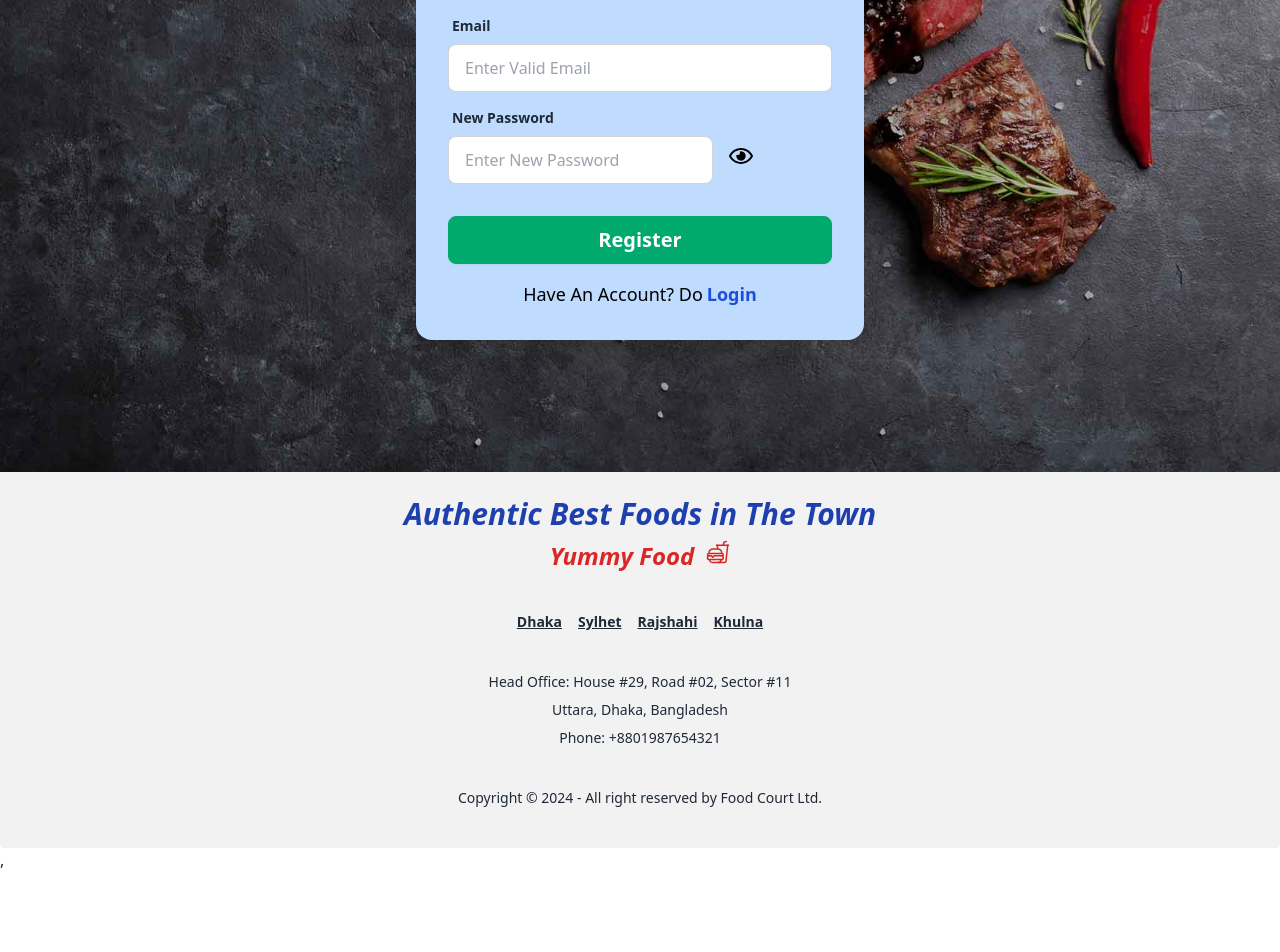
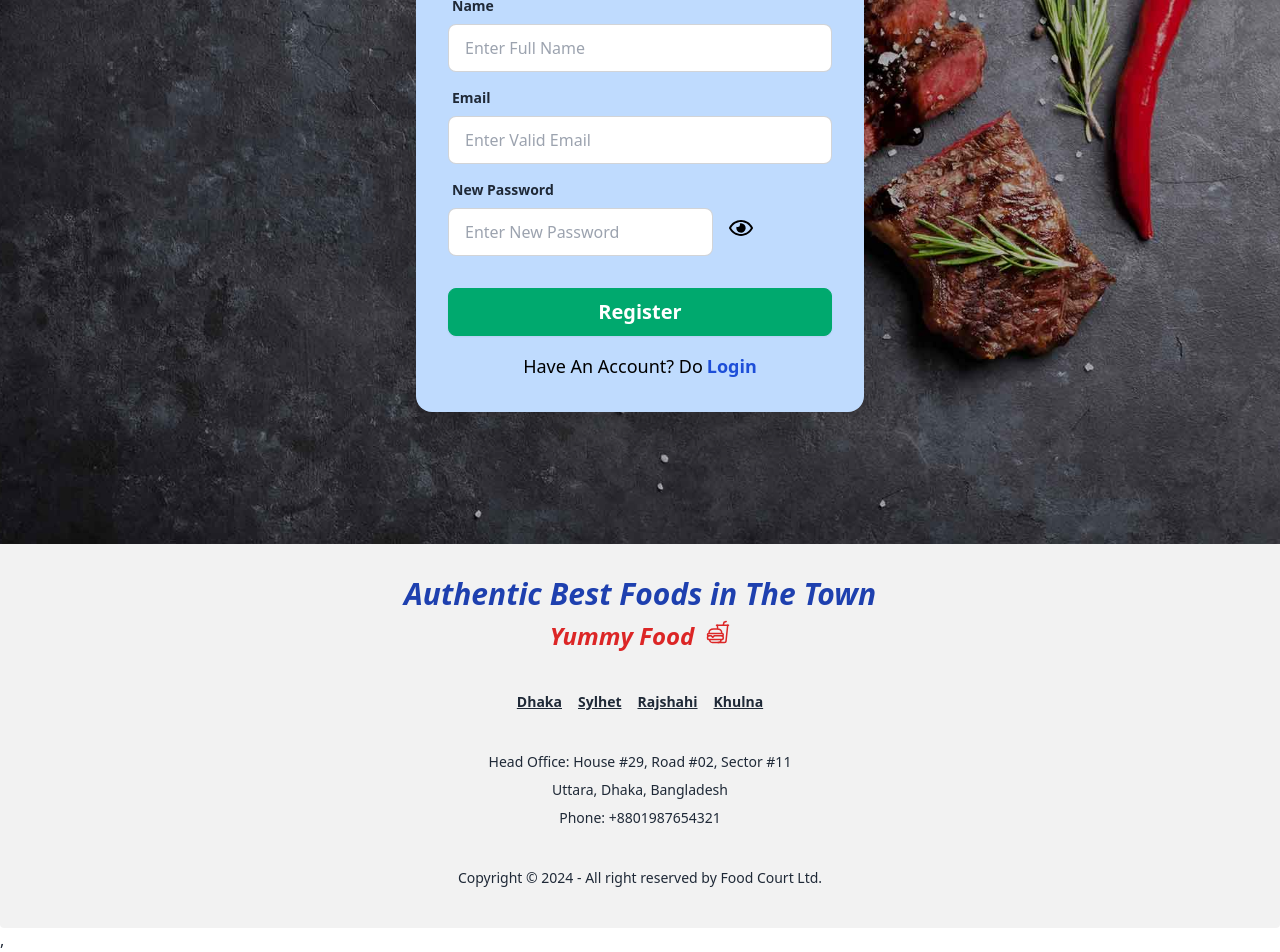
Before and after one commit to muntasirrifat23/restaurant-front, a React (Vite) app: page /register in a window 1280 px wide. Shown: the part 344-1296 px from the top of the page. Before the commit the page ends 1216 px from the top, so only its background shows below. Built offline with nearby package versions, Linux system fonts and the light colour scheme; no server answers.

Commit message:
solve mt

```diff
--- a/package.json
+++ b/package.json
@@ -47,6 +47,6 @@
     "eslint-plugin-react-refresh": "^0.4.6",
     "postcss": "^8.4.38",
     "tailwindcss": "^3.4.3",
-    "vite": "^5.2.0"
+    "vite": "^5.4.2"
   }
 }
--- a/src/Component/Footer/Footer.jsx
+++ b/src/Component/Footer/Footer.jsx
@@ -3,7 +3,7 @@ import { IoFastFoodOutline } from "react-icons/io5";
 const Footer = () => {
     return (
         <div>
-            <footer className="footer footer-center p-10 bg-base-200 text-base-content rounded">
+            <footer className="footer footer-center p-10 bg-base-200 text-base-content rounded mt-20">
                 <div className="text-2xl text-blue-800 font-bold italic">
                     <p className="text-3xl">Authentic Best Foods in The Town</p>
                     <p className="text-red-600 flex gap-3"> Yummy Food<IoFastFoodOutline />
@@ -23,7 +23,6 @@ const Footer = () => {
                     <p>Phone: +8801987654321</p>
                 </div>
 
-
                 <aside>
                     <p>Copyright © 2024 - All right reserved by Food Court Ltd.</p>
                 </aside>
--- a/src/Component/Home/Banner.jsx
+++ b/src/Component/Home/Banner.jsx
@@ -22,7 +22,8 @@ const Banner = () => {
   };
 
   return (
-    <div>
+    <div className="hero-content lg:mx-8">
+      <div className="mt-20 w-full lg:mt-0">
       <Carousel
         interval={2000}
         infiniteLoop
@@ -86,6 +87,8 @@ const Banner = () => {
           </div>
         </div>
       </Carousel>
+      </div>
+
     </div>
   );
 };
--- a/src/Component/Login/Login.jsx
+++ b/src/Component/Login/Login.jsx
@@ -102,7 +102,7 @@ const Login = () => {
             <Helmet>
         <title>Food Court | Login</title>
       </Helmet>
-                <div className="mt-16 mb-8 loginImg">
+                <div className="mt-48 mb-12 loginImg">
                     <div className="card shrink-0 w-full max-w-sm shadow-2xl bg-lime-200 border-4 border-b-lime-700">
                         <h1 className="text-5xl font-bold mx-auto p-4 text-red-800">Login Here</h1>
 
--- a/src/Component/Register/Register.jsx
+++ b/src/Component/Register/Register.jsx
@@ -68,7 +68,7 @@ const Register = () => {
             <Helmet>
                 <title>Food Court | Registration</title>
             </Helmet>
-            <div className="mt-16 mb-8 registerImg">
+            <div className="mt-64 mb-20 registerImg">
                 <div className="card shrink-0 w-full max-w-md shadow-2xl bg-blue-200">
                     <h1 className="text-5xl font-bold mx-auto p-4">Registration</h1>
                     <form onSubmit={handleRegister} className="card-body">
```
Also changed, not shown: 1 other file (tests, documents, lock files or other folders).
